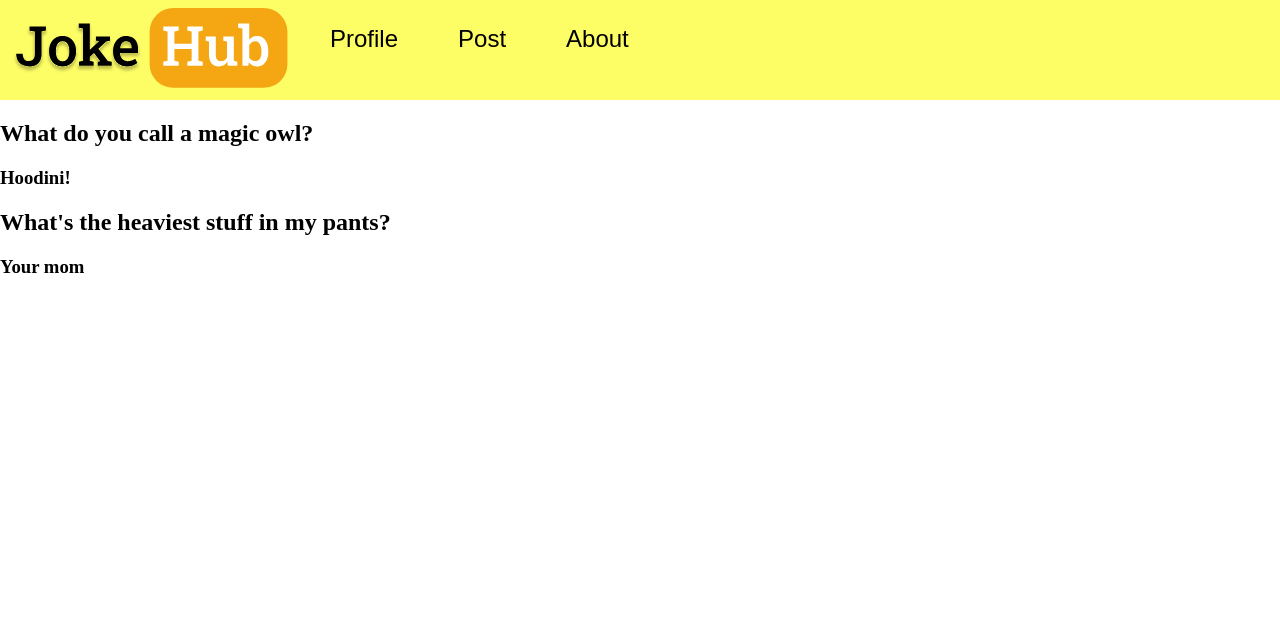
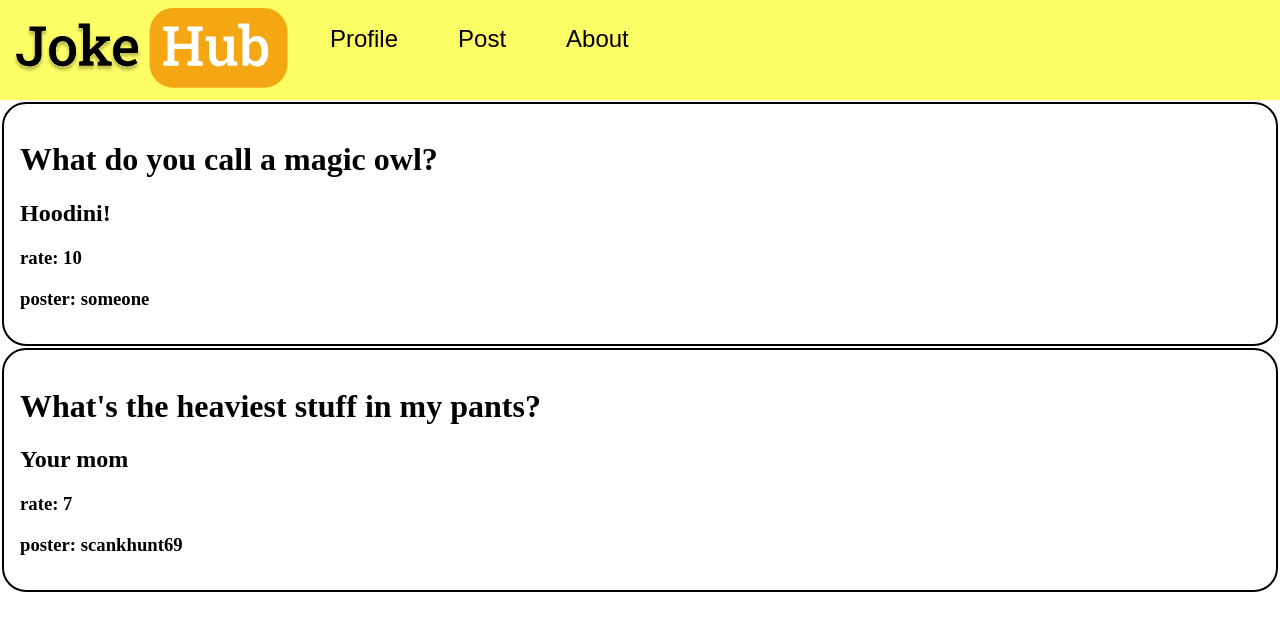
Before and after one commit to SamTech37/jokehub, a React (Create React App) app: page / in a window 1280 px wide. Shown: the top 630 px of the page. Built offline with nearby package versions, Linux system fonts and the light colour scheme.

Commit message:
styling post body

```diff
--- a/src/Components/List.js
+++ b/src/Components/List.js
@@ -6,23 +6,22 @@ export default function List() {
     {
       title: "What do you call a magic owl?",
       content: "Hoodini!",
+      rate: 10,
+      poster: "someone",
       id: "0",
     },
     {
       title: "What's the heaviest stuff in my pants?",
       content: "Your mom",
+      rate: 7,
+      poster: "scankhunt69",
       id: "1",
     },
   ];
   return (
     <div>
       {initialData.map((joke) => {
-        return (
-          <>
-            <h2>{joke.title}</h2>
-            <h3>{joke.content}</h3>
-          </>
-        );
+        return <Post joke={joke}></Post>;
       })}
     </div>
   );
--- a/src/Components/Post.js
+++ b/src/Components/Post.js
@@ -1,8 +1,21 @@
 import React from "react";
 import styled from "styled-components";
 
-const Body = styled.div``;
+const Body = styled.div`
+  height: 100%;
+  border: 2px solid black;
+  border-radius: 1.5em;
+  margin: 2px;
+  padding: 1em;
+`;
 
-export default function Post({ title, content, rate, poster }) {
-  return <div></div>;
+export default function Post({ joke }) {
+  return (
+    <Body>
+      <h1>{joke.title}</h1>
+      <h2>{joke.content}</h2>
+      <h3>{"rate: " + joke.rate}</h3>
+      <h3>{"poster: " + joke.poster}</h3>
+    </Body>
+  );
 }
```
